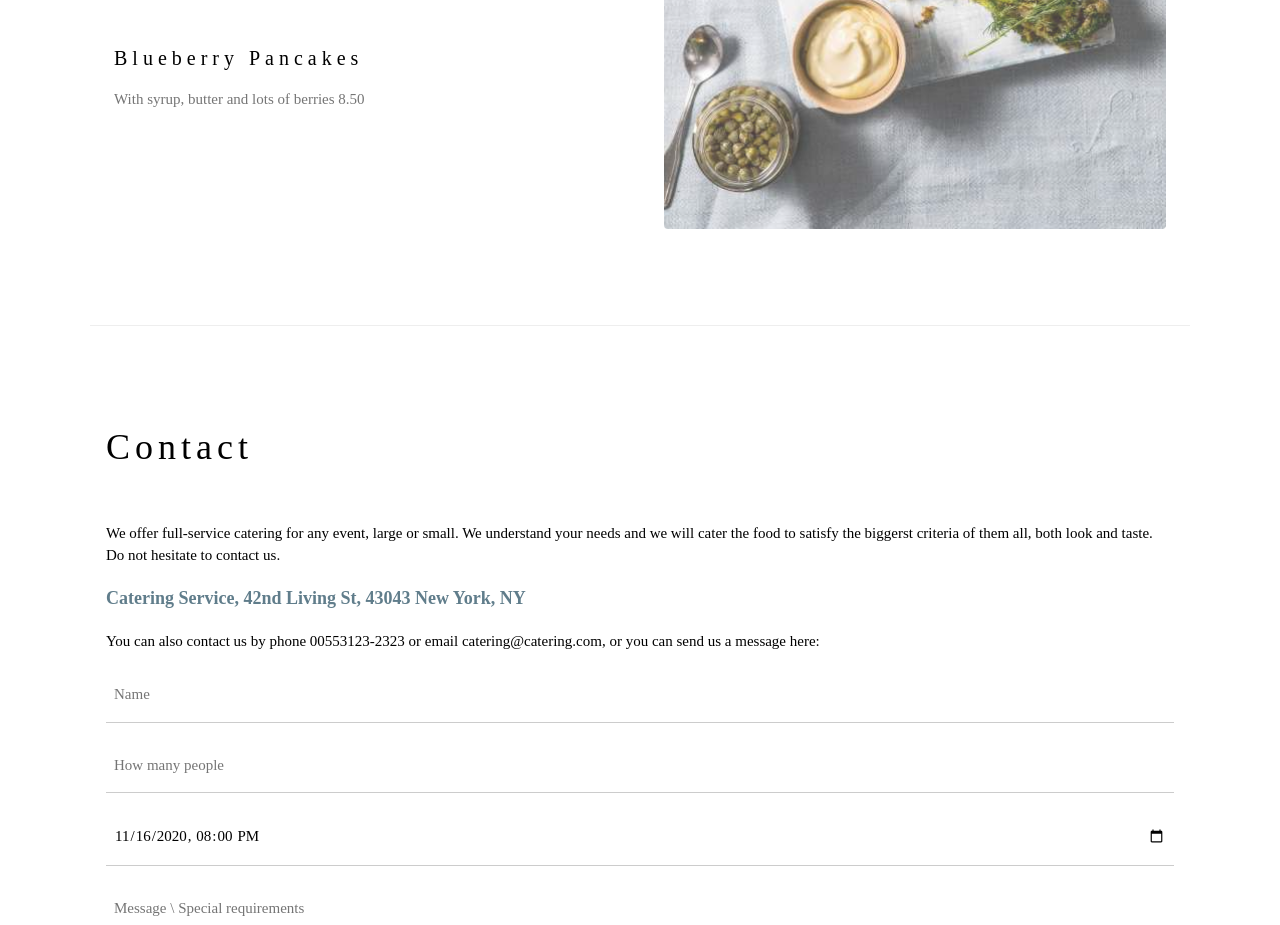
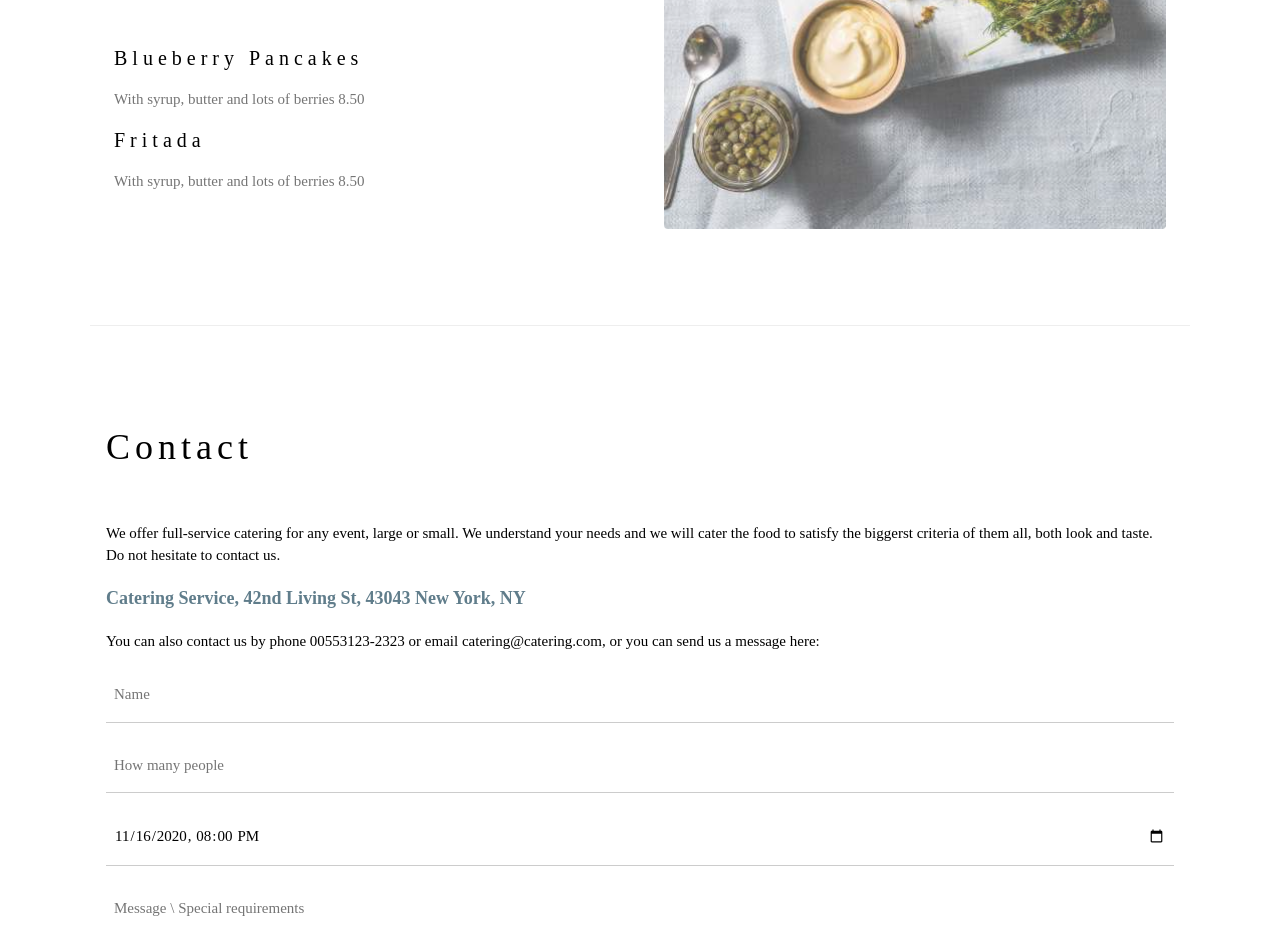
Before and after one commit to Ivan-ReisDev/CursoGithub, a plain HTML site: page index.html in a window 1280 px wide. Shown: the part 2060-2985 px from the top of the page. Drawn offline with nearby package versions, Linux system fonts and the light colour scheme.

Commit message:
Fritada adicionado ao menu

```diff
--- a/index.html
+++ b/index.html
@@ -74,6 +74,9 @@ h1, h2, h3, h4, h5, h6 {
 
       <h4>Blueberry Pancakes</h4>
       <p class="w3-text-grey">With syrup, butter and lots of berries 8.50</p>
+
+      <h4>Fritada</h4>
+      <p class="w3-text-grey">With syrup, butter and lots of berries 8.50</p>
     </div>
 
     <div class="w3-col l6 w3-padding-large">
```
